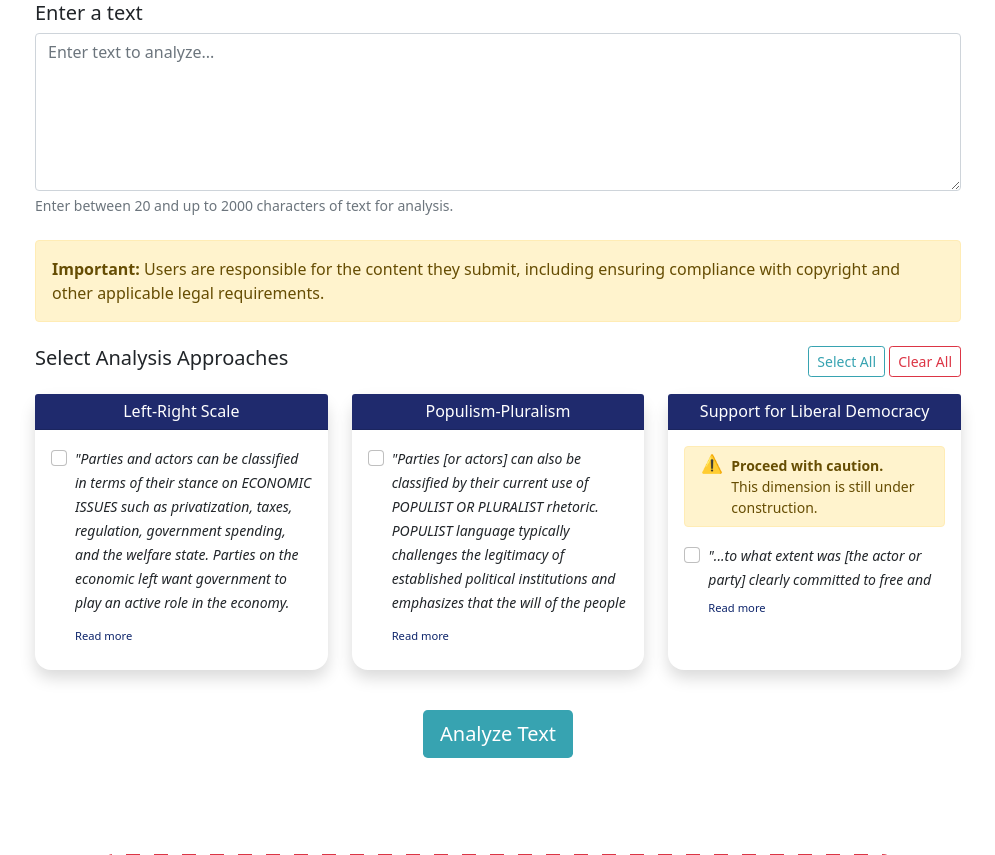
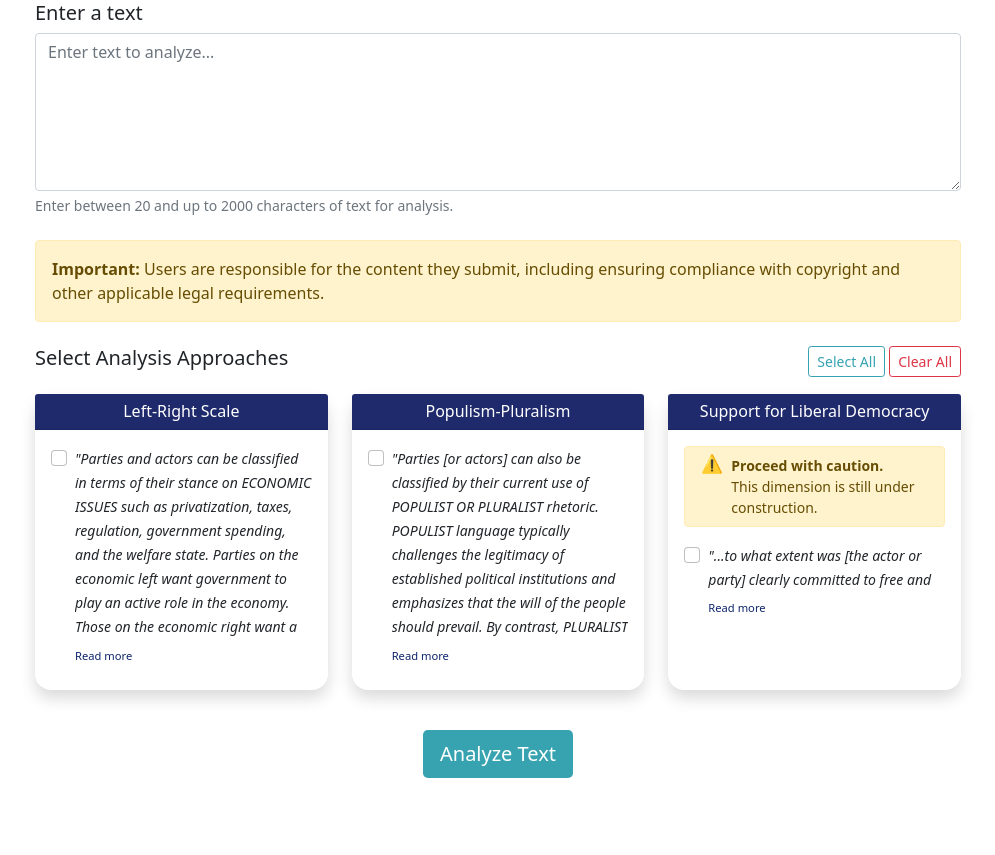
Before and after one commit to juangomezcruces/apsi, a Django app: page /analysis/ in a window 1280 px wide. Shown: the part 345-1200 px from the top of the page, without its empty margins (142-1137 px from the left). Run offline with Django 4.2, Linux system fonts and the light colour scheme.

Commit message:
Increase max-height for text truncation in analysis.html

```diff
--- a/templates/classifier/analysis.html
+++ b/templates/classifier/analysis.html
@@ -84,14 +84,14 @@
                                         <div class="form-check mb-2">
                                             <input type="checkbox" name="left_right_hypothesis" class="form-check-input" id="id_left_right_hypothesis">
                                             <label class="form-check-label" for="id_left_right_hypothesis">
-                                                <div class="truncate-wrapper" id="text-left-right" style="max-height: 170px;">
+                                                <div class="truncate-wrapper" id="text-left-right" style="max-height: 190px;">
                                                     <small class="mb-0 italic-text">
                                                         "Parties and actors can be classified in terms of their stance on ECONOMIC ISSUES such as privatization, taxes, regulation, government spending, and the welfare state. Parties on the economic left want government to play an active role in the economy. Those on the economic right want a reduced role for government."
                                                         (Jolly et al. 2022, p. 22)
                                                     </small>
                                                 </div>
                                             </label>
-                                            <a href="#" class="read-more" data-target="text-left-right" data-collapsed="170">Read more</a>
+                                            <a href="#" class="read-more" data-target="text-left-right" data-collapsed="190">Read more</a>
                                         </div>
                                     </div>
                                 </div>
@@ -107,13 +107,13 @@
                                         <div class="form-check mb-2">
                                             <input type="checkbox" name="populism_hypothesis" class="form-check-input" id="id_populism_hypothesis">
                                             <label class="form-check-label" for="id_populism_hypothesis">
-                                                <div class="truncate-wrapper" id="text-pop-plur" style="max-height: 170px;">
+                                                <div class="truncate-wrapper" id="text-pop-plur" style="max-height: 190px;">
                                                     <small class="mb-0 italic-text">
                                                         "Parties [or actors] can also be classified by their current use of POPULIST OR PLURALIST rhetoric. POPULIST language typically challenges the legitimacy of established political institutions and emphasizes that the will of the people should prevail. By contrast, PLURALIST rhetoric rejects these ideas, believing that elected leaders should govern, constrained by minority rights, bargaining and compromise, as well as checks and balances on executive power." (Norris 2020, p. 6, 7)
                                                     </small>
                                                 </div>
                                             </label>
-                                            <a href="#" class="read-more" data-target="text-pop-plur" data-collapsed="170">Read more</a>
+                                            <a href="#" class="read-more" data-target="text-pop-plur" data-collapsed="190">Read more</a>
                                         </div>
                                     </div>
                                 </div>
```
